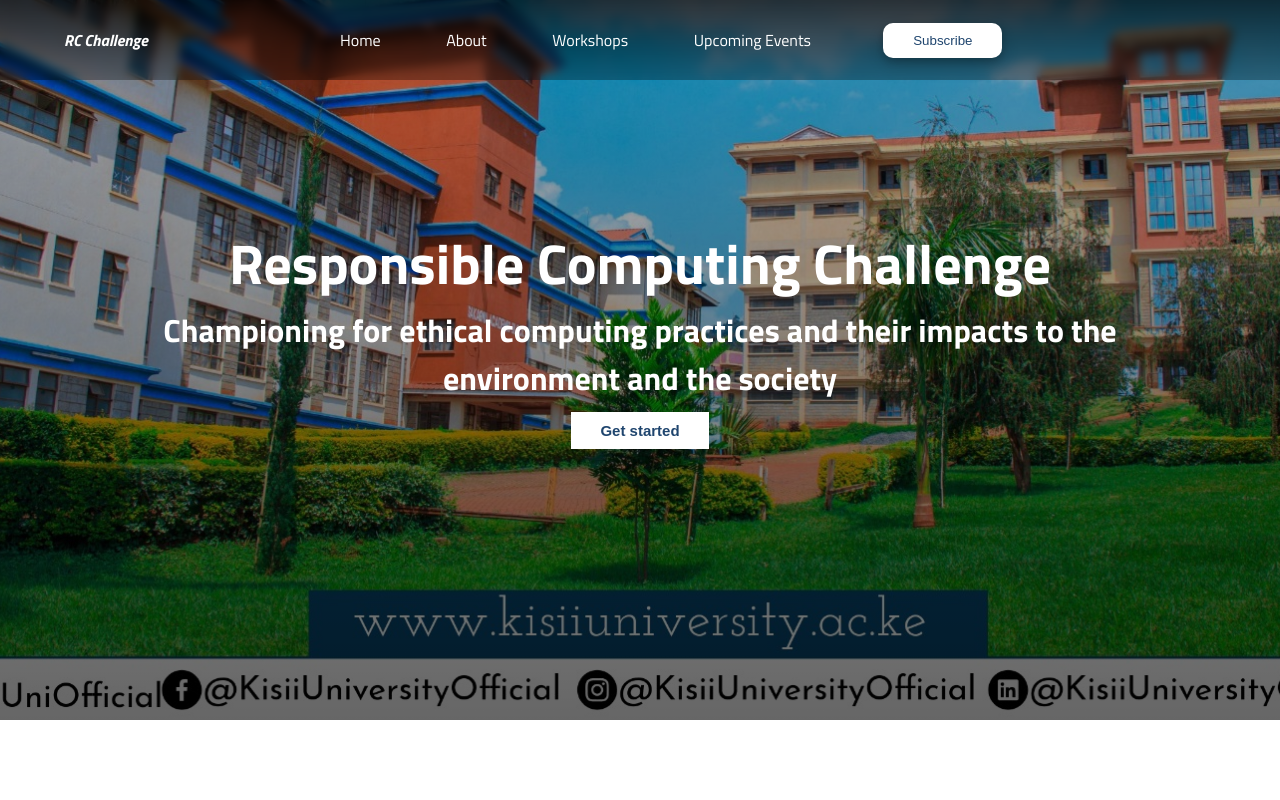
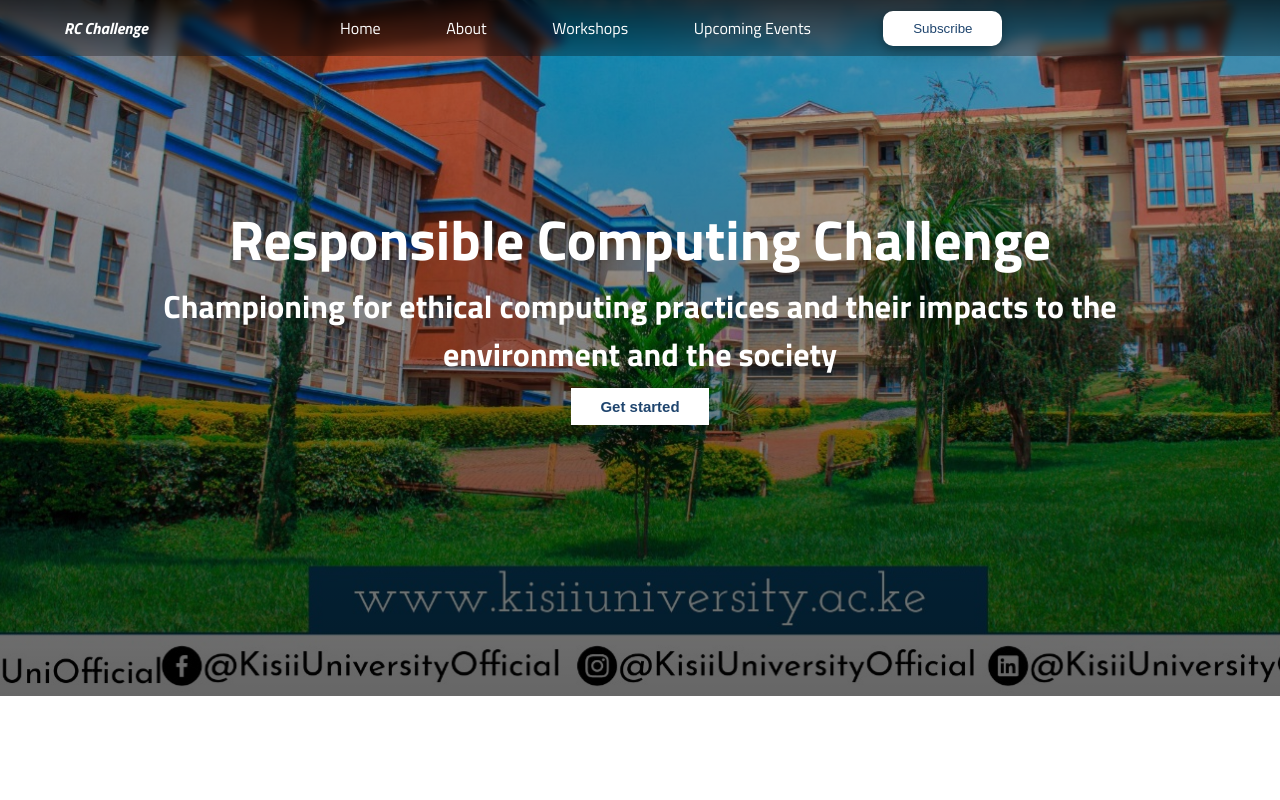
Before and after one commit to efpha/rc_web-app, a Next.js app: page / in a window 1280 px wide. Shown: the top 800 px of the page. Built offline with nearby package versions, Linux system fonts and the light colour scheme.

Commit message:
navbar height adjustment

```diff
--- a/src/components/header.css
+++ b/src/components/header.css
@@ -10,7 +10,7 @@
 
 .nav-bar {
   width: 100%;
-  height: 10vh;
+  height: 7vh;
   display: flex;
   align-items: center;
   justify-content: space-between;
```
